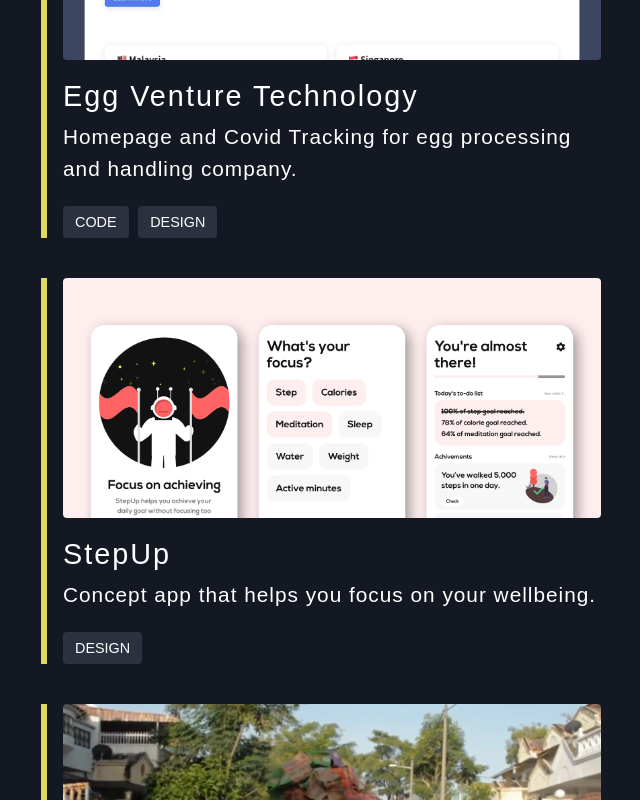
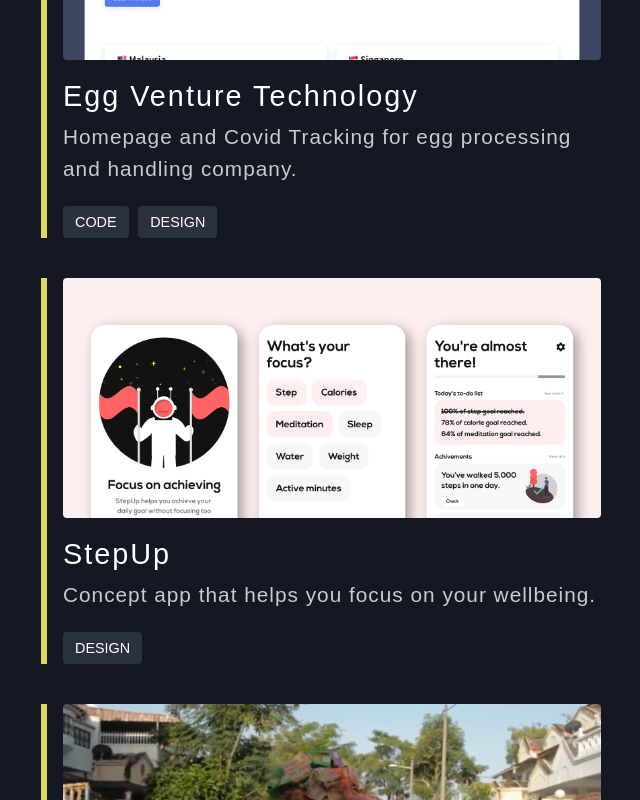
Before and after one commit to damnitjoshua/portfolio, a Next.js app: page / in a window 1280 px wide. Shown: the part 1280-2080 px from the top of the page, without its empty margins (311-951 px from the left). Built offline with nearby package versions, Linux system fonts and the light colour scheme.

Commit message:
Update Home.module.css

```diff
--- a/styles/Home.module.css
+++ b/styles/Home.module.css
@@ -13,7 +13,7 @@
 }
 
 .header h2 {
-  font-weight: 500;
+  font-weight: normal;
   font-size: 1.4rem;
   line-height: 2.6rem;
   letter-spacing: 1px;
@@ -88,7 +88,8 @@
 }
 
 .projectCon h3 {
-  font-weight: 300;
+  font-weight: normal;
+  color: #ffffffc5;
   font-size: 1.3rem;
   line-height: 2rem;
   margin: 0;
```
